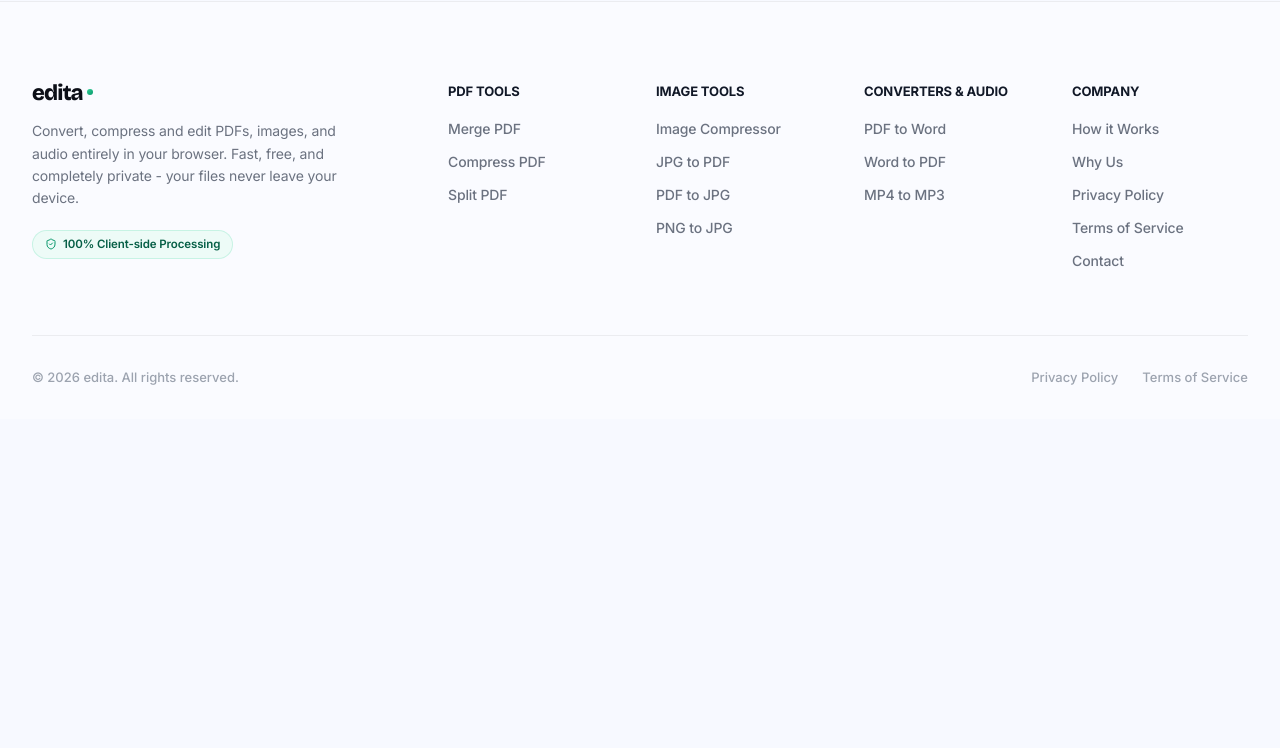
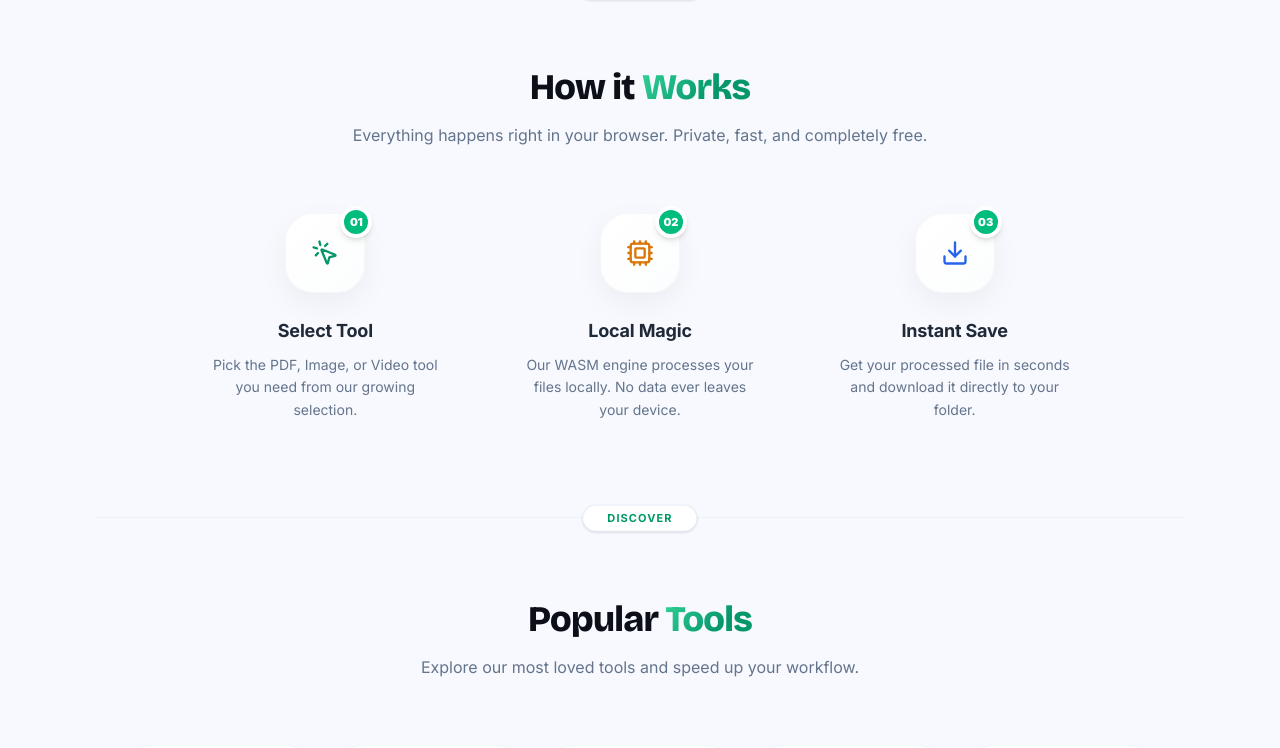
Before and after one commit to siddharth-fr/edita, a Next.js app: page /tools/merge-pdf in a window 1280 px wide. Shown: the part 820-1568 px from the top of the page. Before the commit the page ends 1239 px from the top, so only its background shows below. Built offline with nearby package versions, Linux system fonts and the light colour scheme.

Commit message:
added how it works and similar tools in tools page

```diff
--- a/src/components/layout/ToolLayout.tsx
+++ b/src/components/layout/ToolLayout.tsx
@@ -1,4 +1,7 @@
 import { ReactNode } from 'react';
+import HowItWorksSection from '@/components/ui/HowItWorksSection';
+import SimilarToolsSection from '@/components/ui/SimilarToolsSection';
+
 
 interface ToolLayoutProps {
   title: string;
@@ -79,6 +82,15 @@ export function ToolLayout({ title, description, children }: ToolLayoutProps) {
           {children}
         </div>
       </div>
+
+      <div className="w-full max-w-5xl px-4 sm:px-8">
+        <HowItWorksSection />
+      </div>
+
+      <div className="w-full max-w-6xl px-4 sm:px-8">
+        <SimilarToolsSection />
+      </div>
+
     </main>
   );
 }
--- /dev/null
+++ b/src/components/ui/HowItWorksSection.tsx
@@ -0,0 +1,114 @@
+'use client';
+
+import { MousePointerClick, Cpu, Download } from 'lucide-react';
+
+export default function HowItWorksSection() {
+  const steps = [
+    {
+      step: "01",
+      title: "Select Tool",
+      desc: "Pick the PDF, Image, or Video tool you need from our growing selection.",
+      icon: <MousePointerClick size={28} style={{ color: '#059669' }} />,
+      gradient: 'linear-gradient(135deg,#F3FFF7,#E2FBEA)'
+    },
+    {
+      step: "02",
+      title: "Local Magic",
+      desc: "Our WASM engine processes your files locally. No data ever leaves your device.",
+      icon: <Cpu size={28} style={{ color: '#D97706' }} />,
+      gradient: 'linear-gradient(135deg,#FFF6EC,#FFEAD8)'
+    },
+    {
+      step: "03",
+      title: "Instant Save",
+      desc: "Get your processed file in seconds and download it directly to your folder.",
+      icon: <Download size={28} style={{ color: '#2563EB' }} />,
+      gradient: 'linear-gradient(135deg,#F5F9FF,#E6F0FF)'
+    }
+  ];
+
+  return (
+    <section className="w-full mt-24 pt-20 border-t border-border/40 relative">
+      <div className="absolute top-0 left-1/2 -translate-x-1/2 -translate-y-1/2 px-6 py-1 bg-white border border-border/60 rounded-full text-[11px] font-bold text-emerald-600 tracking-widest uppercase shadow-sm">
+        Workflow
+      </div>
+
+      <div className="text-center max-w-2xl mx-auto mb-16 px-4">
+        <h2 style={{
+          margin: '0 0 14px',
+          fontFamily: 'var(--font-display), sans-serif',
+          fontWeight: 800,
+          letterSpacing: '-0.02em',
+          lineHeight: 1.2,
+          fontSize: 'clamp(28px, 5vw, 36px)',
+          color: '#0C0F17',
+        }}>
+          How it <span style={{
+            background: 'linear-gradient(128deg, #34D399 0%, #059669 65%)',
+            WebkitBackgroundClip: 'text',
+            WebkitTextFillColor: 'transparent',
+            backgroundClip: 'text',
+          }}>Works</span>
+        </h2>
+        <p style={{
+          fontSize: '16px',
+          lineHeight: 1.6,
+          color: '#64748B',
+          fontWeight: 400,
+        }}>
+          Everything happens right in your browser. Private, fast, and completely free.
+        </p>
+      </div>
+
+      <div className="grid grid-cols-1 md:grid-cols-3 gap-10 md:gap-6 lg:gap-12 relative max-w-5xl mx-auto px-4 sm:px-8">
+        {/* Desktop Connection Line */}
+        <div className="hidden md:block absolute top-[48px] left-[15%] right-[15%] h-[1px] bg-gradient-to-r from-transparent via-emerald-100/60 to-transparent -z-10" />
+
+        {steps.map((item, i) => (
+          <div key={i} className="flex flex-col items-center text-center group">
+            <div
+              className="w-20 h-20 rounded-[28px] bg-white shadow-[0_10px_30px_rgba(0,0,0,0.05)] flex items-center justify-center mb-6 relative transition-all duration-500 group-hover:scale-105 group-hover:shadow-[0_20px_40px_rgba(0,0,0,0.08)]"
+              style={{
+                border: '1px solid rgba(0,0,0,0.03)',
+                background: 'linear-gradient(135deg, #ffffff 0%, #fcfdfe 100%)'
+              }}
+            >
+              {/* Background Glow */}
+              <div
+                className="absolute inset-2 rounded-[22px] opacity-0 group-hover:opacity-100 transition-opacity duration-500 -z-10"
+                style={{ background: item.gradient, filter: 'blur(12px)' }}
+              />
+
+              <div className="absolute -top-2 -right-2 w-8 h-8 rounded-full bg-emerald-500 text-white text-[11px] font-black flex items-center justify-center shadow-md border-4 border-white">
+                {item.step}
+              </div>
+
+              <div className="transition-transform duration-500 group-hover:scale-110">
+                {item.icon}
+              </div>
+            </div>
+
+            <h3 style={{
+              fontSize: '18px',
+              fontWeight: 700,
+              color: '#1F2937',
+              marginBottom: '10px',
+              letterSpacing: '-0.01em'
+            }}>
+              {item.title}
+            </h3>
+            <p style={{
+              fontSize: '14px',
+              color: '#64748B',
+              lineHeight: 1.6,
+              fontWeight: 400,
+              maxWidth: '240px'
+            }}>
+              {item.desc}
+            </p>
+          </div>
+        ))}
+      </div>
+    </section>
+  );
+}
--- /dev/null
+++ b/src/components/ui/SimilarToolsSection.tsx
@@ -0,0 +1,73 @@
+'use client';
+
+import ToolCard from '@/components/ui/ToolCard';
+import { usePathname } from 'next/navigation';
+
+const ALL_TOOLS = [
+  { name: 'Merge PDF', slug: 'merge-pdf', theme: 'blue', category: 'PDF' },
+  { name: 'Compress PDF', slug: 'compress-pdf', theme: 'purple', category: 'PDF' },
+  { name: 'Split PDF', slug: 'split-pdf', theme: 'orange', category: 'PDF' },
+  { name: 'PDF to Word', slug: 'pdf-to-word', theme: 'cyan', category: 'Convert' },
+  { name: 'Word to PDF', slug: 'word-to-pdf', theme: 'indigo', category: 'Convert' },
+  { name: 'JPG to PDF', slug: 'jpg-to-pdf', theme: 'pink', category: 'Image' },
+  { name: 'PDF to JPG', slug: 'pdf-to-jpg', theme: 'rose', category: 'Image' },
+  { name: 'Image Compressor', slug: 'image-compressor', theme: 'green', category: 'Image' },
+  { name: 'PNG to JPG', slug: 'png-to-jpg', theme: 'emerald', category: 'Image' },
+  { name: 'MP4 to MP3', slug: 'mp4-to-mp3', theme: 'violet', category: 'Audio' },
+];
+
+export default function SimilarToolsSection() {
+  const pathname = usePathname();
+  const currentSlug = pathname.split('/').pop();
+
+  // Filter out the current tool and pick 5 random/popular ones
+  const filteredTools = ALL_TOOLS.filter(t => t.slug !== currentSlug);
+  const displayTools = filteredTools.slice(0, 5);
+
+  return (
+    <section className="w-full mt-24 pt-20 border-t border-border/40 relative">
+      <div className="absolute top-0 left-1/2 -translate-x-1/2 -translate-y-1/2 px-6 py-1 bg-white border border-border/60 rounded-full text-[11px] font-bold text-emerald-600 tracking-widest uppercase shadow-sm">
+        Discover
+      </div>
+
+      <div className="text-center max-w-2xl mx-auto mb-16 px-4">
+        <h2 style={{
+          margin: '0 0 14px',
+          fontFamily: 'var(--font-display), sans-serif',
+          fontWeight: 800,
+          letterSpacing: '-0.02em',
+          lineHeight: 1.2,
+          fontSize: 'clamp(28px, 5vw, 36px)',
+          color: '#0C0F17',
+        }}>
+          Popular <span style={{
+            background: 'linear-gradient(128deg, #34D399 0%, #059669 65%)',
+            WebkitBackgroundClip: 'text',
+            WebkitTextFillColor: 'transparent',
+            backgroundClip: 'text',
+          }}>Tools</span>
+        </h2>
+        <p style={{
+          fontSize: '16px',
+          lineHeight: 1.6,
+          color: '#64748B',
+          fontWeight: 400,
+        }}>
+          Explore our most loved tools and speed up your workflow.
+        </p>
+      </div>
+
+      <div className="grid grid-cols-2 sm:grid-cols-3 lg:grid-cols-5 gap-6 sm:gap-7 w-full max-w-6xl mx-auto px-4 sm:px-8">
+        {displayTools.map((tool) => (
+          <ToolCard
+            key={tool.slug}
+            name={tool.name}
+            slug={tool.slug}
+            theme={tool.theme as any}
+            category={tool.category}
+          />
+        ))}
+      </div>
+    </section>
+  );
+}
```
